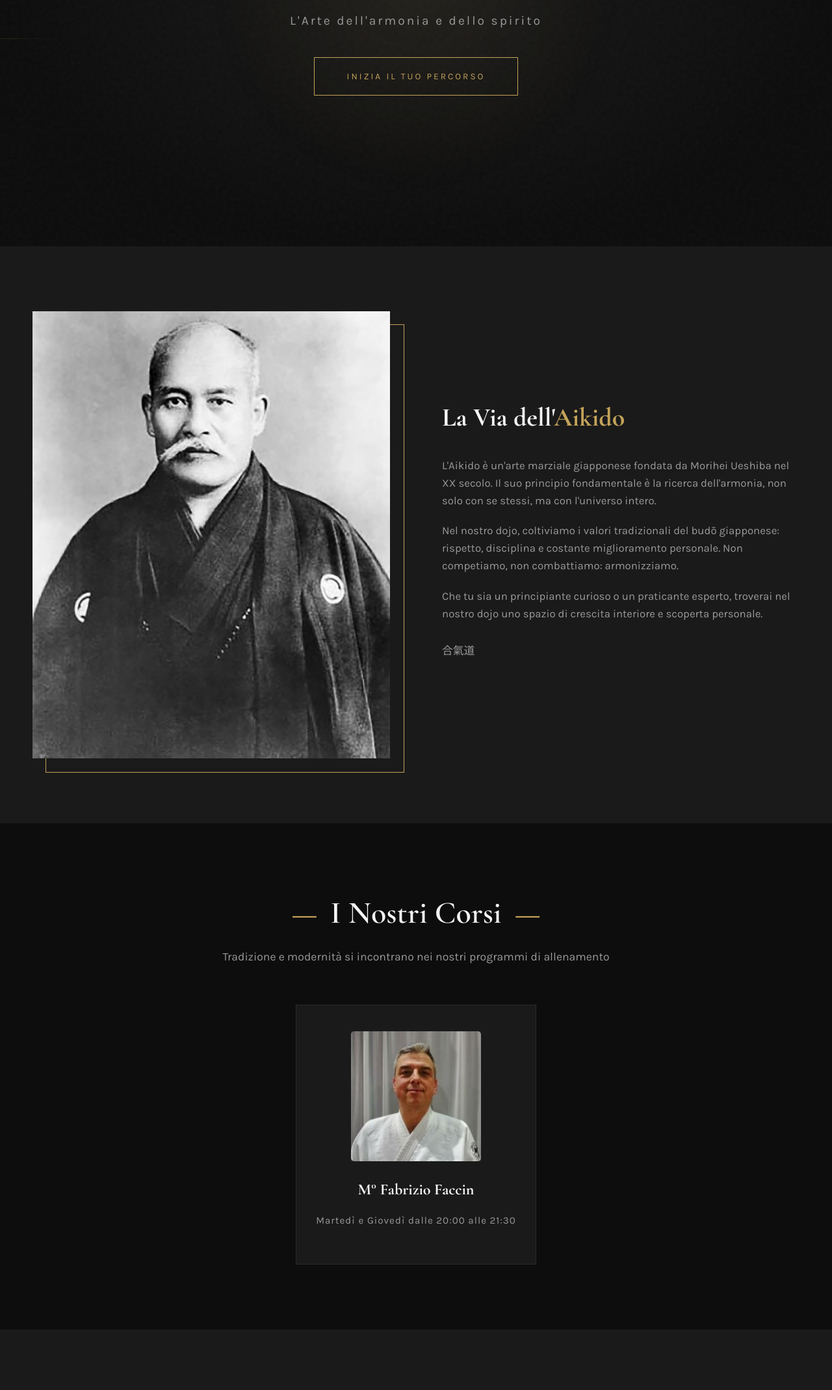
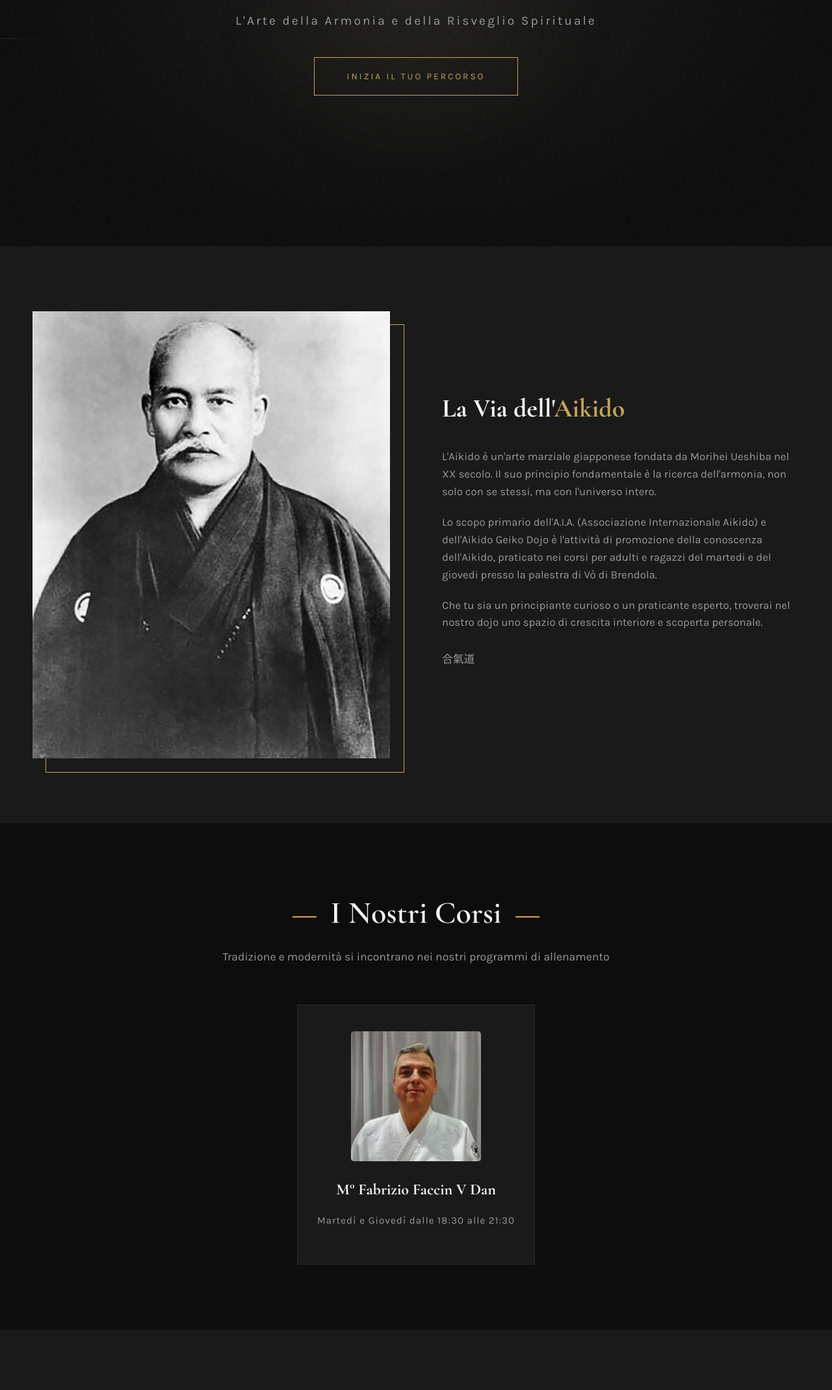
Before and after one commit to LiLFEFFO/Geiko_Dojo, a plain HTML site: page index.html in a window 1280 px wide. Shown: the part 421-2560 px from the top of the page at 65% size. Drawn offline with nearby package versions, Linux system fonts and the light colour scheme.

Commit message:
Aggiornamento modifiche al sito

```diff
--- a/index.html
+++ b/index.html
@@ -79,7 +79,7 @@
         <div class="hero-content">
             <p class="hero-japanese">合氣道</p>
             <h1 class="hero-title">Aikido <span>Geiko Dojo</span></h1>
-            <p class="hero-subtitle">L'Arte dell'armonia e dello spirito</p>
+            <p class="hero-subtitle">L'Arte della Armonia e della Risveglio Spirituale</p>
             <a href="#contact" class="hero-cta">Inizia il Tuo Percorso</a>
         </div>
     </section>
@@ -95,8 +95,8 @@
                     <h3>La Via dell'<span>Aikido</span></h3>
                     <p>L'Aikido è un'arte marziale giapponese fondata da Morihei Ueshiba nel XX secolo. Il suo principio
                         fondamentale è la ricerca dell'armonia, non solo con se stessi, ma con l'universo intero.</p>
-                    <p>Nel nostro dojo, coltiviamo i valori tradizionali del budō giapponese: rispetto, disciplina e
-                        costante miglioramento personale. Non competiamo, non combattiamo: armonizziamo.</p>
+                    <p>Lo scopo primario dell'A.I.A. (Associazione Internazionale Aikido) e dell'Aikido Geiko Dojo è l'attività di promozione della conoscenza dell'Aikido,
+                        praticato nei corsi per adulti e ragazzi del martedi e del giovedi presso la palestra di Vò di Brendola.</p>
                     <p>Che tu sia un principiante curioso o un praticante esperto, troverai nel nostro dojo uno spazio
                         di crescita interiore e scoperta personale.</p>
                     <p class="about-signature">合氣道</p>
@@ -115,8 +115,8 @@
                     <div class="instructor-photo">
                         <img src="F_Faccin 01a.jpg">
                     </div>
-                    <h3>M° Fabrizio Faccin</h3>
-                    <p class="class-schedule">Martedì e Giovedì dalle 20:00 alle 21:30</p>
+                    <h3>M° Fabrizio Faccin V Dan</h3>
+                    <p class="class-schedule">Martedì e Giovedì dalle 18:30 alle 21:30</p>
                 </div>
             </div>
         </div>
@@ -201,7 +201,7 @@
         <div class="container">
             <div class="section-header reveal">
                 <h2>Contattaci</h2>
-                <p>Vieni a trovarci per una lezione di prova gratuita</p>
+                <p>Vieni a trovarci alle lezioni di prova gratuite</p>
             </div>
             <div class="contact-grid">
                 <div class="contact-info reveal">
@@ -212,11 +212,11 @@
                     </div>
                     <div class="contact-item">
                         <span>📞</span>
-                        <p><a href="tel:+3479002665">+39 347 900 2665</a></p>
+                        <p>+39 347 900 2665</p>
                     </div>
                     <div class="contact-item">
                         <span>✉️</span>
-                        <p><a href="mailto:aikidogeikodojo.it">aikidogeikodojo.it</a></p>
+                        <p>aikidogeikodojo.it</p>
                     </div>
                     <div class="contact-item">
                         <span>🕐</span>
```
